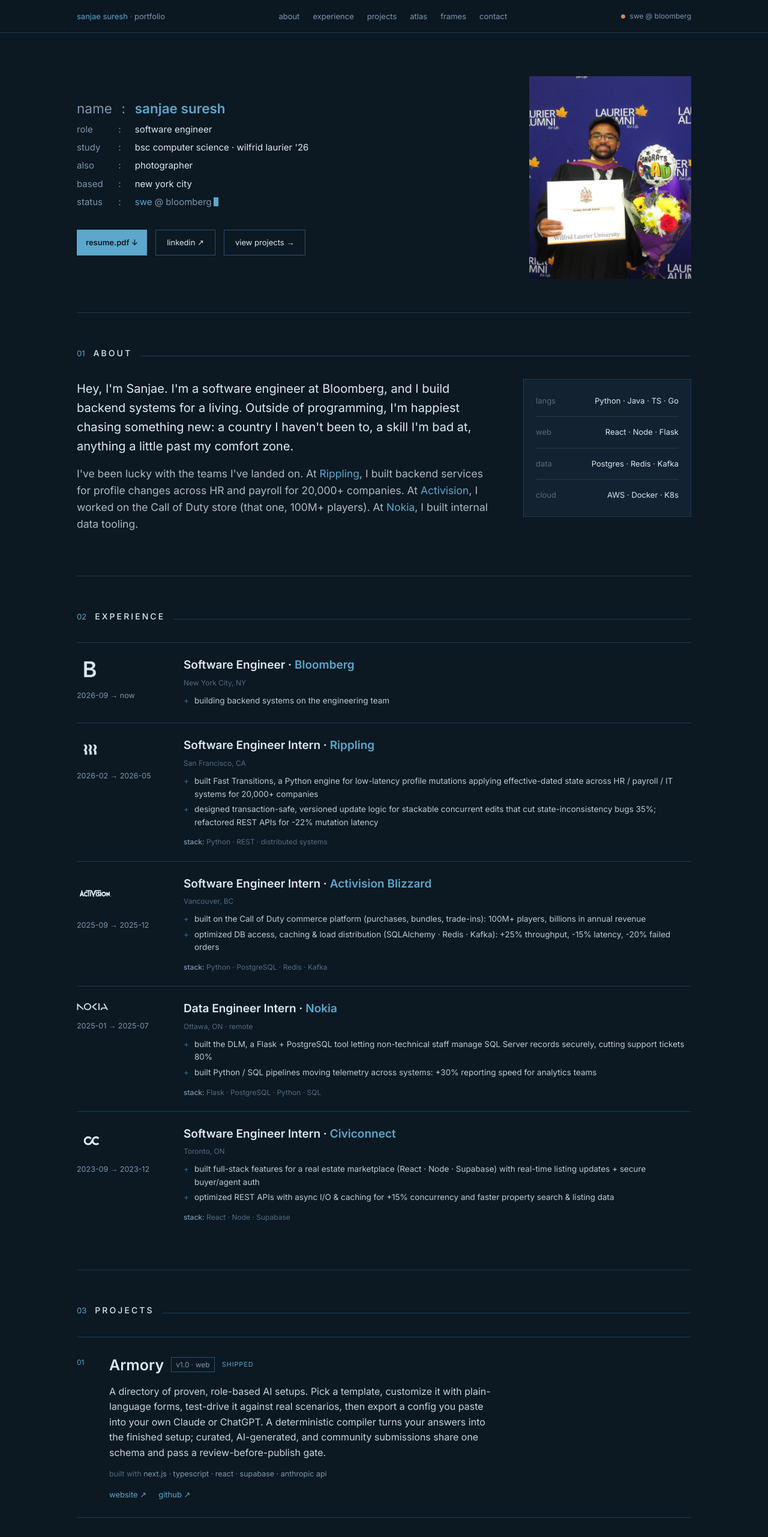
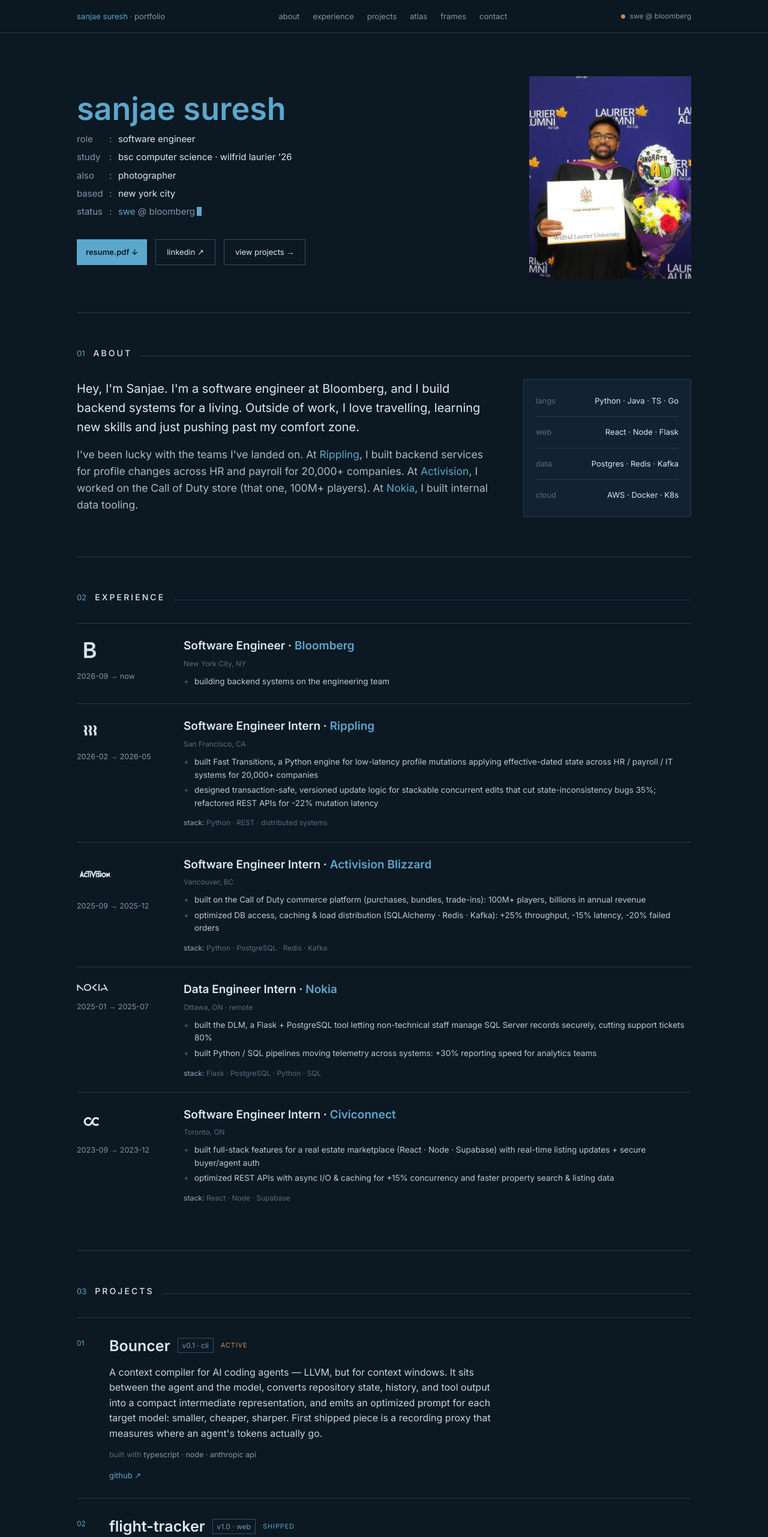
Before and after one commit to sanjaesuresh/sanjaesuresh.com, a Next.js app: page / in a window 1280 px wide. Shown: the top 2563 px of the page at 60% size. Built offline with nearby package versions, Linux system fonts and the light colour scheme.

Commit message:
Add flight-tracker and Bouncer projects; name hover ripple, frames shuffle, copy tweaks

```diff
--- a/src/app/globals.css
+++ b/src/app/globals.css
@@ -87,6 +87,12 @@
   animation: blink 1.1s steps(1) infinite;
 }
 
+/* Name hover ripple: letters near the cursor gain variable-font weight (set
+   from JS in Masthead); the transition smooths the falloff as the cursor moves. */
+.name-letter {
+  transition: font-weight 0.15s ease-out;
+}
+
 /* Nav underline slide effect */
 .nav-link {
   position: relative;
@@ -140,9 +146,8 @@
 }
 
 /* Preamble: key/colon/value grid above the CTA buttons. A grid (vs.
-   space-padded text) keeps the colons in one column even when a row -- the name
-   -- uses a larger font, and lets long values wrap instead of forcing one wide
-   line. */
+   space-padded text) keeps the colons in one column and lets long values wrap
+   instead of forcing one wide line. */
 .preamble-block {
   display: grid;
   grid-template-columns: max-content max-content 1fr;
@@ -159,10 +164,6 @@
 .preamble-block .pa-sep {
   padding: 0 0.7em;
   white-space: nowrap;
-}
-/* Larger font for the name row; the grid columns keep its colon aligned. */
-.preamble-block .pa-key--lg {
-  font-size: 1.5em;
 }
 .preamble-block .pa-val {
   min-width: 0; /* allow the value to wrap inside the 1fr column */
--- a/src/components/AboutSection.tsx
+++ b/src/components/AboutSection.tsx
@@ -18,10 +18,9 @@
             style={{ color: "var(--paper)" }}
           >
             Hey, I&apos;m Sanjae. I&apos;m a software engineer at Bloomberg, and
-            I build backend systems for a living. Outside of programming,
-            I&apos;m happiest chasing
-            something new: a country I haven&apos;t been to, a skill I&apos;m bad
-            at, anything a little past my comfort zone.
+            I build backend systems for a living. Outside of work, I love
+            travelling, learning new skills and just pushing past my comfort
+            zone.
           </p>
           <p
             className="about-body mb-4"
--- a/src/components/AtlasSection.tsx
+++ b/src/components/AtlasSection.tsx
@@ -21,14 +21,6 @@
       style={{ borderColor: "var(--rule)" }}
     >
       <SectionHead index="04" title="atlas" />
-
-      <p
-        className="-mt-4 mb-7 text-[14px] leading-[1.6]"
-        style={{ color: "var(--mute)" }}
-      >
-        A map of everywhere I&apos;ve traveled. Places I&apos;ve visited, lived
-        in, or currently call home.
-      </p>
 
       <div
         className="relative border"
--- a/src/components/Masthead.tsx
+++ b/src/components/Masthead.tsx
@@ -1,10 +1,34 @@
 "use client";
 
 import Image from "next/image";
-import { useEffect, useState } from "react";
+import { useEffect, useRef, useState } from "react";
 
 export default function Masthead() {
   const [hasHeadshot, setHasHeadshot] = useState(false);
+  const nameRef = useRef<HTMLHeadingElement>(null);
+
+  // ripple: letters near the cursor swell from 600 up to 800 weight,
+  // falling off over ~90px. skipped entirely under reduced motion.
+  const handleNameMove = (e: React.MouseEvent) => {
+    if (window.matchMedia("(prefers-reduced-motion: reduce)").matches) return;
+    nameRef.current
+      ?.querySelectorAll<HTMLElement>("[data-ch]")
+      .forEach((s) => {
+        const r = s.getBoundingClientRect();
+        const d = Math.abs(e.clientX - (r.left + r.width / 2));
+        s.style.fontWeight = String(
+          Math.round(600 + Math.max(0, 1 - d / 90) * 200)
+        );
+      });
+  };
+
+  const handleNameLeave = () => {
+    nameRef.current
+      ?.querySelectorAll<HTMLElement>("[data-ch]")
+      .forEach((s) => {
+        s.style.fontWeight = "";
+      });
+  };
 
   useEffect(() => {
     // We'll attempt to load the image; if it 404s we show placeholder
@@ -18,23 +42,28 @@
     <div className="mast-grid border-b" style={{ borderColor: "var(--rule)" }}>
       {/* Left: preamble + actions */}
       <div>
+        <h1
+          ref={nameRef}
+          className="mb-2 text-[52px] font-semibold leading-tight"
+          style={{ color: "var(--accent)" }}
+          aria-label="sanjae suresh"
+          onMouseMove={handleNameMove}
+          onMouseLeave={handleNameLeave}
+        >
+          {/* per-letter spans so each glyph's weight can follow the cursor */}
+          <span aria-hidden="true">
+            {"sanjae suresh".split("").map((ch, i) => (
+              <span key={i} className="name-letter" data-ch>
+                {ch === " " ? " " : ch}
+              </span>
+            ))}
+          </span>
+        </h1>
+
         <div
           className="preamble-block mb-9"
           style={{ color: "var(--mute)" }}
         >
-          <span className="pa-key pa-key--lg">name</span>
-          <span className="pa-sep pa-key--lg">:</span>
-          <span
-            className="pa-val"
-            style={{
-              color: "var(--accent)",
-              fontWeight: 600,
-              fontSize: "1.5em",
-            }}
-          >
-            sanjae suresh
-          </span>
-
           <span className="pa-key">role</span>
           <span className="pa-sep">:</span>
           <span className="pa-val" style={{ color: "var(--paper)" }}>
--- a/src/components/PhotographySection.tsx
+++ b/src/components/PhotographySection.tsx
@@ -2,7 +2,7 @@
 
 import dynamic from "next/dynamic";
 import Image from "next/image";
-import { useState, useCallback } from "react";
+import { useState, useEffect, useCallback } from "react";
 import { photos } from "@/data/photos";
 import SectionHead from "./SectionHead";
 
@@ -16,16 +16,28 @@
   const [lightboxOpen, setLightboxOpen] = useState(false);
   const [lightboxIndex, setLightboxIndex] = useState(0);
   const [page, setPage] = useState(0);
+  // shuffled after mount (not during render) so the statically-rendered
+  // markup still matches on hydration; each reload gets a fresh order
+  const [shuffled, setShuffled] = useState(photos);
+
+  useEffect(() => {
+    const arr = [...photos];
+    for (let i = arr.length - 1; i > 0; i--) {
+      const j = Math.floor(Math.random() * (i + 1));
+      [arr[i], arr[j]] = [arr[j], arr[i]];
+    }
+    setShuffled(arr);
+  }, []);
 
   const openLightbox = useCallback((index: number) => {
     setLightboxIndex(index);
     setLightboxOpen(true);
   }, []);
 
-  const slides = photos.map((p) => ({ src: p.src, alt: p.alt }));
-  const pageCount = Math.max(1, Math.ceil(photos.length / PAGE_SIZE));
+  const slides = shuffled.map((p) => ({ src: p.src, alt: p.alt }));
+  const pageCount = Math.max(1, Math.ceil(shuffled.length / PAGE_SIZE));
   const start = page * PAGE_SIZE;
-  const pagePhotos = photos.slice(start, start + PAGE_SIZE);
+  const pagePhotos = shuffled.slice(start, start + PAGE_SIZE);
 
   return (
     <section
--- a/src/data/projects.ts
+++ b/src/data/projects.ts
@@ -76,4 +76,33 @@
       { label: "github ↗", href: "https://github.com/sanjaesuresh/armory-ai" },
     ],
   },
+  {
+    id: "flight-tracker",
+    name: "flight-tracker",
+    version: "v1.0 · web",
+    status: "shipped",
+    statusClass: "shipped",
+    description:
+      "A $0/month cheap-flight tracker for one route (NYC ↔ Toronto). An hourly poller queries Google Flights, stores fare snapshots in Postgres, and emails a booking deep-link the moment a round trip gets cheap; a React dashboard shows which weekends are cheapest with per-option price history. Runs entirely on free tiers.",
+    deps: "python · neon postgres · react · vite · github actions · vercel",
+    links: [
+      {
+        label: "github ↗",
+        href: "https://github.com/sanjaesuresh/flight-tracker",
+      },
+    ],
+  },
+  {
+    id: "bouncer",
+    name: "Bouncer",
+    version: "v0.1 · cli",
+    status: "active",
+    statusClass: "active",
+    description:
+      "A context compiler for AI coding agents — LLVM, but for context windows. It sits between the agent and the model, converts repository state, history, and tool output into a compact intermediate representation, and emits an optimized prompt for each target model: smaller, cheaper, sharper. First shipped piece is a recording proxy that measures where an agent's tokens actually go.",
+    deps: "typescript · node · anthropic api",
+    links: [
+      { label: "github ↗", href: "https://github.com/sanjaesuresh/bouncer" },
+    ],
+  },
 ];
```
